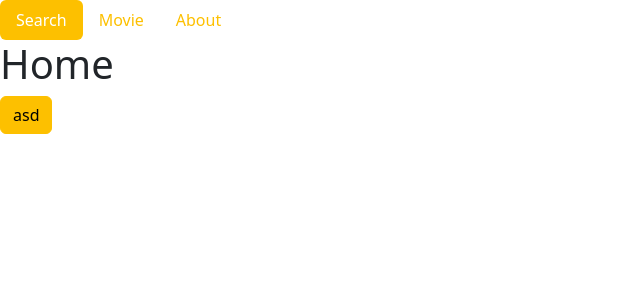
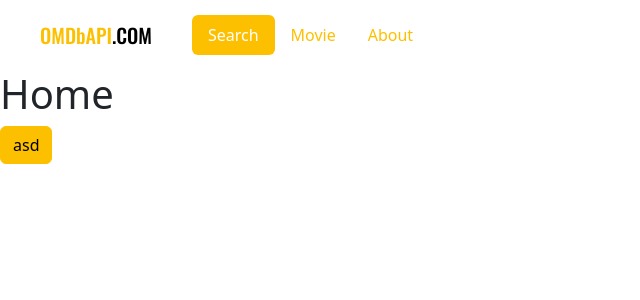
Before and after one commit to jjgodcom/vue-movie-app, a Vue app: page /#/ in a window 1280 px wide. Shown: the top 300 px of the page, without its empty margins (0-640 px from the left). Built offline with nearby package versions, Linux system fonts and the light colour scheme.

Commit message:
Header - Logo 추가 구글폰트 세팅

```diff
--- a/index.html
+++ b/index.html
@@ -4,8 +4,18 @@
   <meta charset="UTF-8">
   <meta http-equiv="X-UA-Compatible" content="IE=edge">
   <meta name="viewport" content="width=device-width, initial-scale=1.0">
-  <title>Webpack project!</title>
+  <title>Movie</title>
   <link rel="stylesheet" href="https://cdn.jsdelivr.net/npm/reset-css@5.0.1/reset.min.css">
+  <link rel="preconnect" href="https://fonts.googleapis.com">
+  <link rel="preconnect" href="https://fonts.gstatic.com" crossorigin>
+  <link href="https://fonts.googleapis.com/css2?family=Oswald:wght@500&family=Roboto:wght@400;700&display=swap" rel="stylesheet">
+
+  <style>
+    body{
+      line-height: 1.4;
+      font-family: 'Roboto', sans-serif;
+    }
+  </style>
 </head>
 <body>
   <div id="app"></div>
--- a/src/components/Header.vue
+++ b/src/components/Header.vue
@@ -1,5 +1,6 @@
 <template>
   <header>
+    <Logo></Logo>
     <div class="nav nav-pills">
       <div
         v-for="nav in navigations"
@@ -20,7 +21,12 @@
 </template>
 
 <script>
+import Logo from '~/components/Logo'
+
 export default {
+  components:{
+    Logo
+  },
   data(){
     return{
       navigations: [
@@ -41,3 +47,15 @@
   }
 }
 </script>
+
+<style lang="scss" scoped>
+header {
+  height: 70px;
+  padding: 0 40px;
+  display: flex;
+  align-items: center;
+  .logo{
+    margin-right: 40px;
+  }
+}
+</style>
--- /dev/null
+++ b/src/components/Logo.vue
@@ -0,0 +1,24 @@
+<template>
+  <RouterLink
+    to="/"
+    class="logo">
+    <span>OMDbAPI</span>.COM
+  </RouterLink>
+</template>
+
+<style lang="scss" scoped>
+@import "~/scss/main";
+
+.logo {
+  font-family: 'Oswald', sans-serif;
+  font-size: 20px;
+  color:$black;
+  text-decoration: none;
+  &:hover{
+    color:$black;
+  }
+  span{
+    color:$primary
+  }
+}
+</style>
```
